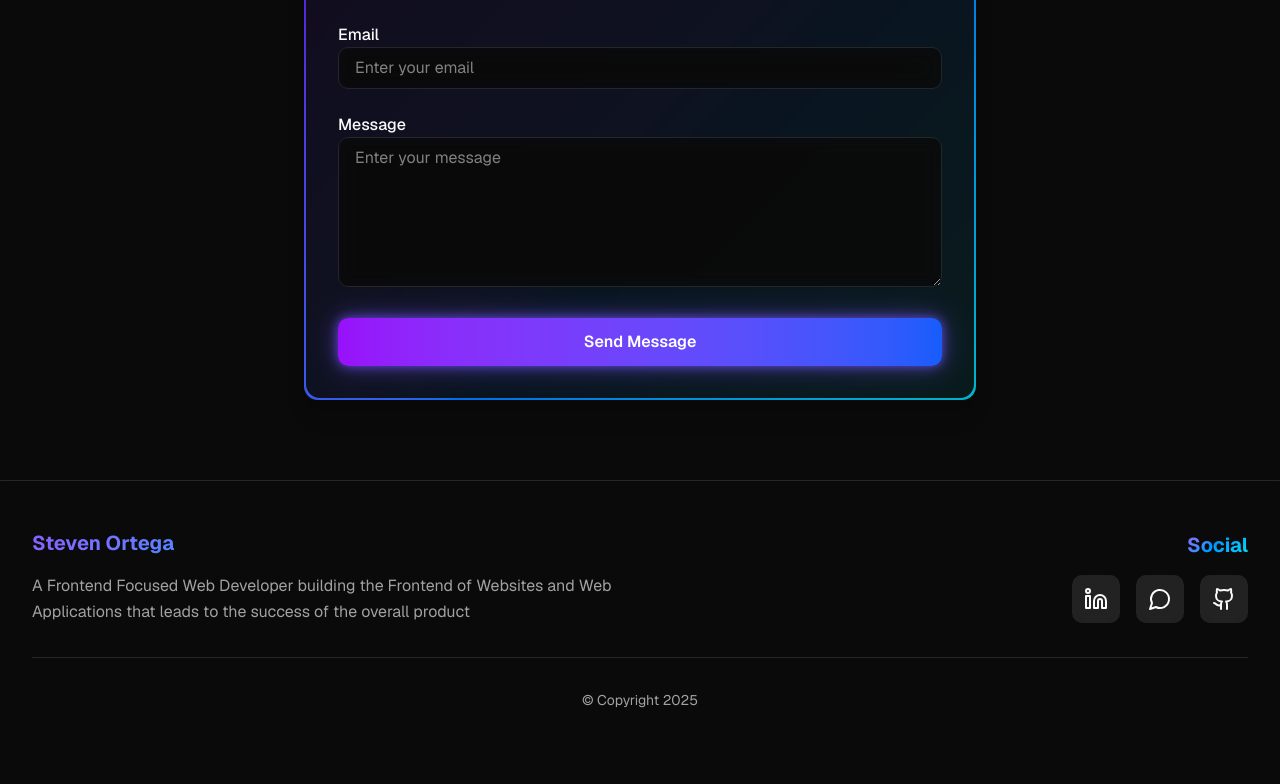
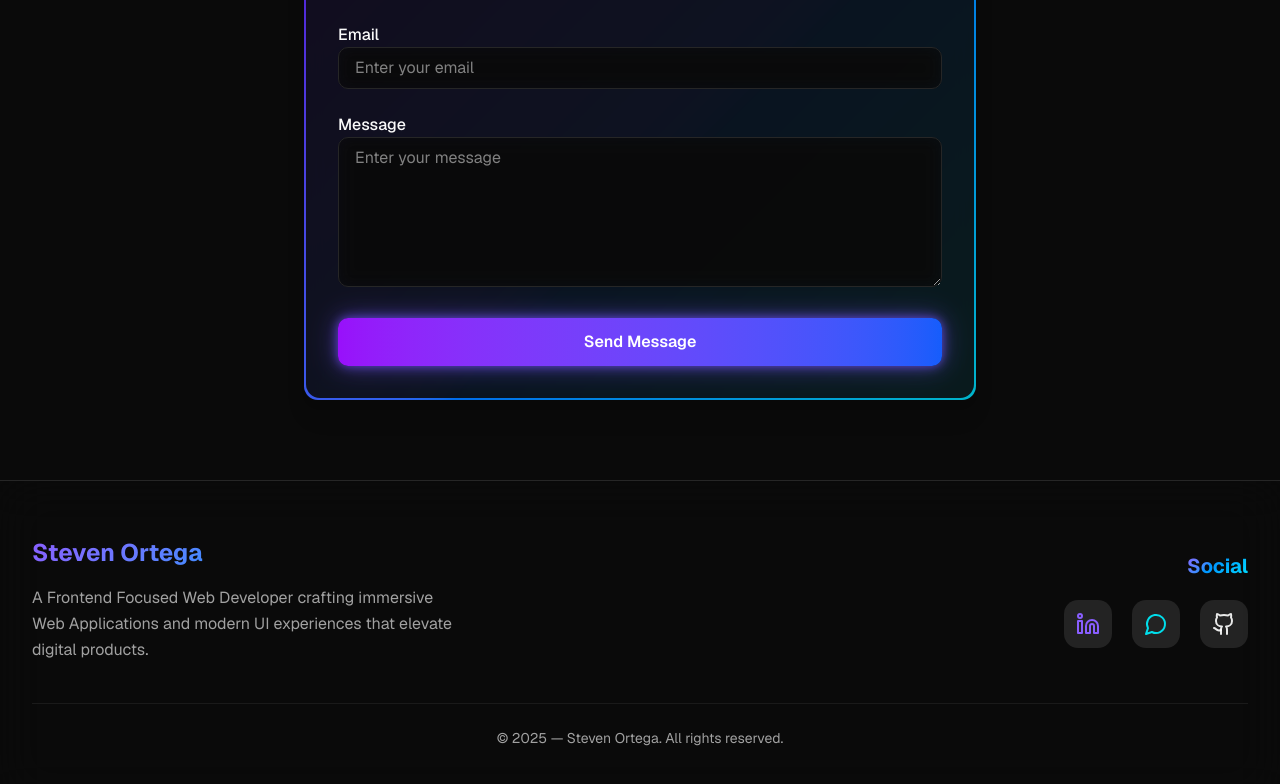
Before and after one commit to St-Alejo/portafolio, a Next.js app: page / in a window 1280 px wide. Shown: the part 4415-5199 px from the top of the page. Before the commit the page ends 5173 px from the top, so only its background shows below. Built offline with nearby package versions, Linux system fonts and the light colour scheme.

Commit message:
mejorando la disposicion del footer

```diff
--- a/components/footer.tsx
+++ b/components/footer.tsx
@@ -2,56 +2,76 @@ import { Github, Linkedin, MessageCircle } from "lucide-react"
 
 export function Footer() {
   return (
-    <footer className="py-12 border-t border-border bg-card/50 backdrop-blur-sm">
+    <footer className="py-14 border-t border-border bg-card/40 backdrop-blur-xl">
       <div className="container mx-auto px-4 sm:px-6 lg:px-8">
-        <div className="grid md:grid-cols-2 gap-8 mb-8">
-          {/* Left side - Description */}
-          <div className="space-y-4">
-            <h3 className="text-xl font-bold gradient-text">Steven Ortega</h3>
-            <p className="text-muted-foreground leading-relaxed text-pretty">
-              A Frontend Focused Web Developer building the Frontend of Websites and Web Applications that leads to the
-              success of the overall product
+
+        <div className="grid md:grid-cols-2 gap-10 items-center mb-10">
+
+          {/* Left Section */}
+          <div className="space-y-4 text-center md:text-left">
+            <h3 className="text-2xl font-bold gradient-text">Steven Ortega</h3>
+
+            <p className="text-muted-foreground leading-relaxed max-w-md text-pretty mx-auto md:mx-0">
+              A Frontend Focused Web Developer crafting immersive Web Applications and modern UI experiences that elevate digital products.
             </p>
           </div>
 
-          {/* Right side - Social links */}
-          <div className="flex flex-col items-start md:items-end justify-center">
-            <h3 className="text-xl font-bold gradient-text mb-4">Social</h3>
-            <div className="flex gap-4">
+          {/* Social Icons Section */}
+          <div className="flex flex-col items-center md:items-end">
+            <h3 className="text-xl font-bold gradient-text mb-5">Social</h3>
+
+            <div className="flex gap-5">
               <a
                 href="https://www.linkedin.com/in/steven-ortega-046874339/"
                 target="_blank"
                 rel="noopener noreferrer"
-                className="p-3 rounded-lg bg-primary/10 hover:bg-primary/20 hover:neon-glow-purple transition-all duration-300"
+                className="
+                  p-3 rounded-xl bg-primary/10 hover:bg-primary/20
+                  transition-all duration-300 hover:scale-110
+                  hover:shadow-[0_0_15px_rgba(139,92,246,0.6)]
+                "
                 aria-label="LinkedIn"
               >
-                <Linkedin className="h-6 w-6" />
+                <Linkedin className="h-6 w-6 text-neon-purple" />
               </a>
+
               <a
                 href="https://wa.me/573187993643"
                 target="_blank"
                 rel="noopener noreferrer"
-                className="p-3 rounded-lg bg-primary/10 hover:bg-primary/20 hover:neon-glow-blue transition-all duration-300"
+                className="
+                  p-3 rounded-xl bg-primary/10 hover:bg-primary/20
+                  transition-all duration-300 hover:scale-110
+                  hover:shadow-[0_0_15px_rgba(59,130,246,0.6)]
+                "
                 aria-label="WhatsApp"
               >
-                <MessageCircle className="h-6 w-6" />
+                <MessageCircle className="h-6 w-6 text-neon-cyan" />
               </a>
+
               <a
                 href="https://github.com/St-Alejo"
                 target="_blank"
                 rel="noopener noreferrer"
-                className="p-3 rounded-lg bg-primary/10 hover:bg-primary/20 hover:neon-glow-cyan transition-all duration-300"
+                className="
+                  p-3 rounded-xl bg-primary/10 hover:bg-primary/20
+                  transition-all duration-300 hover:scale-110
+                  hover:shadow-[0_0_15px_rgba(0,255,200,0.6)]
+                "
                 aria-label="GitHub"
               >
-                <Github className="h-6 w-6" />
+                <Github className="h-6 w-6 text-white/90" />
               </a>
             </div>
           </div>
+
         </div>
 
-        {/* Copyright */}
-        <div className="text-center pt-8 border-t border-border">
-          <p className="text-sm text-muted-foreground">© Copyright 2025</p>
+        {/* Divider */}
+        <div className="text-center pt-6 border-t border-border/60">
+          <p className="text-sm text-muted-foreground">
+            © {new Date().getFullYear()} — Steven Ortega. All rights reserved.
+          </p>
         </div>
       </div>
     </footer>
```
